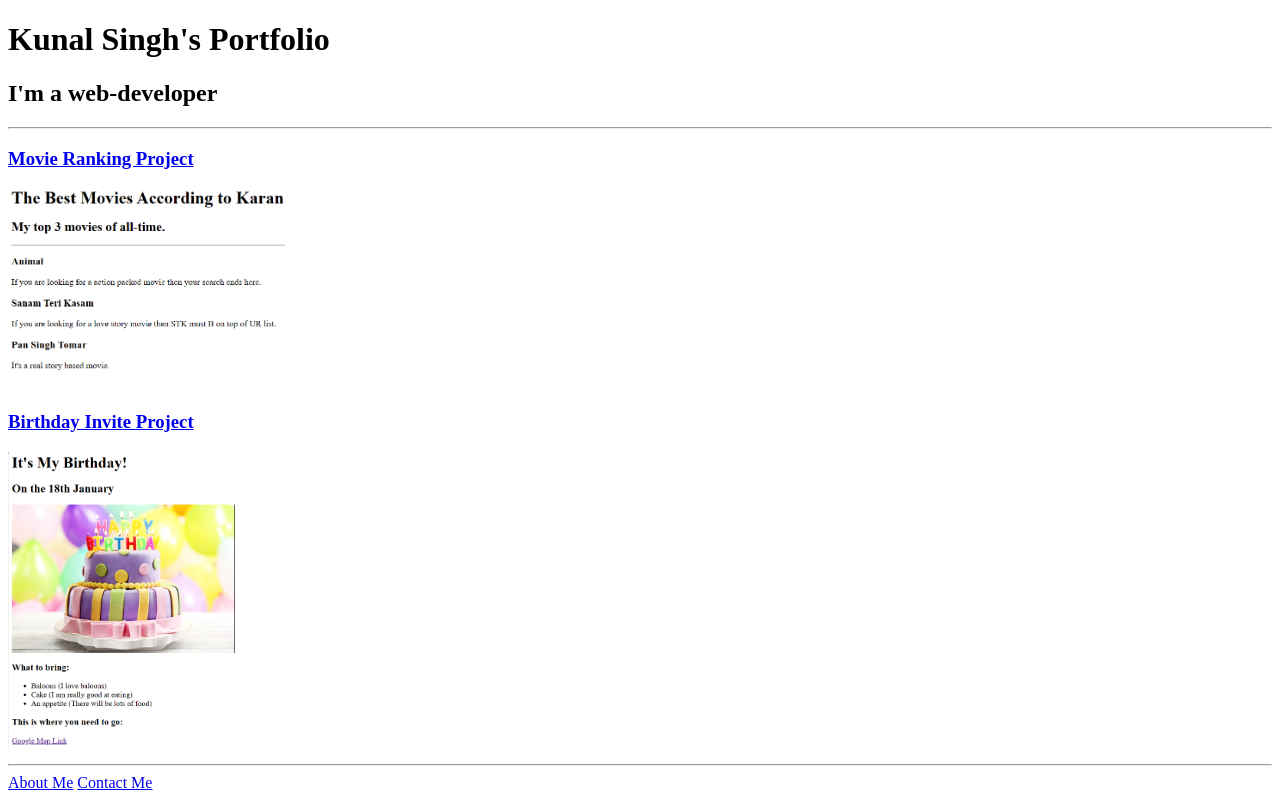
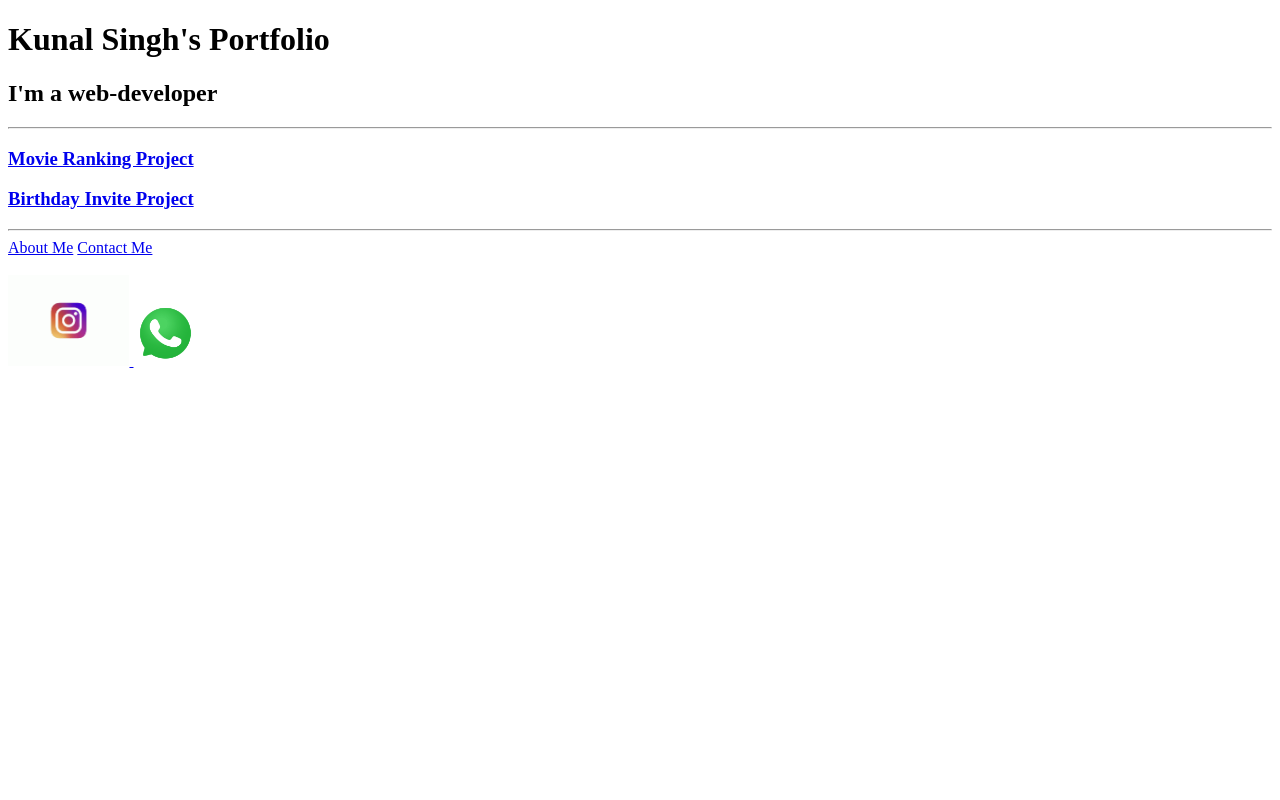
Before and after one commit to kunalsingh727/html-portfolio, a plain HTML site: page index.html in a window 1280 px wide. Drawn offline with Linux system fonts and the light colour scheme.

Commit message:
Update index.html

```diff
--- a/index.html
+++ b/index.html
@@ -11,12 +11,14 @@
         <h2>I'm a web-developer</h2>
         <hr/>
         <h3><a href="./public/movie-ranking_2.html">Movie Ranking Project</a></h3>
-        <img src="./assets/images/movie-ranking_2.png" height="200"/>
+        <!-- <img src="./assets/images/movie-ranking_2.png" height="200"/> -->
         <h3><a href="./public/Birthday_Invite_2.html">Birthday Invite Project</a></h3>
-        <img src="./assets/images/birthday-invite_2.png" height="300"/>
+        <!-- <img src="./assets/images/birthday-invite_2.png" height="300"/> -->
         <hr/>
         <a href="./public/about.html">About Me</a>
-        <a href="./public/contact.html">Contact Me</a>
+        <a href="./public/contact.html">Contact Me</a><br/><br/>
+        <a href="https://www.instagram.com/kunalsingh727/?hl=en"><img src="./assets/images/tenor.gif" height="91"</a>
+        <a href="https://wa.me/qr/7SJYLE667DCXB1 "><img src="./assets/images/Whatsapp-Logo-GIF-WhatsApp-Icon-GIF-Royalty-Free-Animated-Icon-GIF-350px-after-effects-project.gif" height="65"</a>
 
     </body>
 </html>
```
